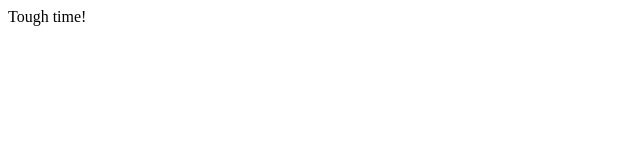
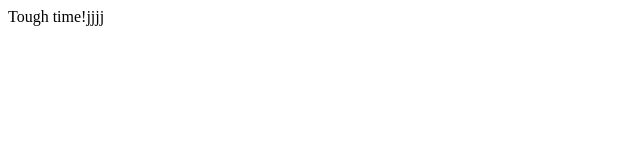
Before and after one commit to DekingKingdom/Profile, a plain HTML site: page index.html in a window 1280 px wide. Shown: the full height of the page, 0-640 px from the left. Drawn offline with Linux system fonts and the light colour scheme.

Commit message:
test comit

```diff
--- a/index.html
+++ b/index.html
@@ -7,6 +7,6 @@
     <title>Document</title>
 </head>
 <body>
-    Tough time!
+    Tough time!jjjj
 </body>
 </html>
```
